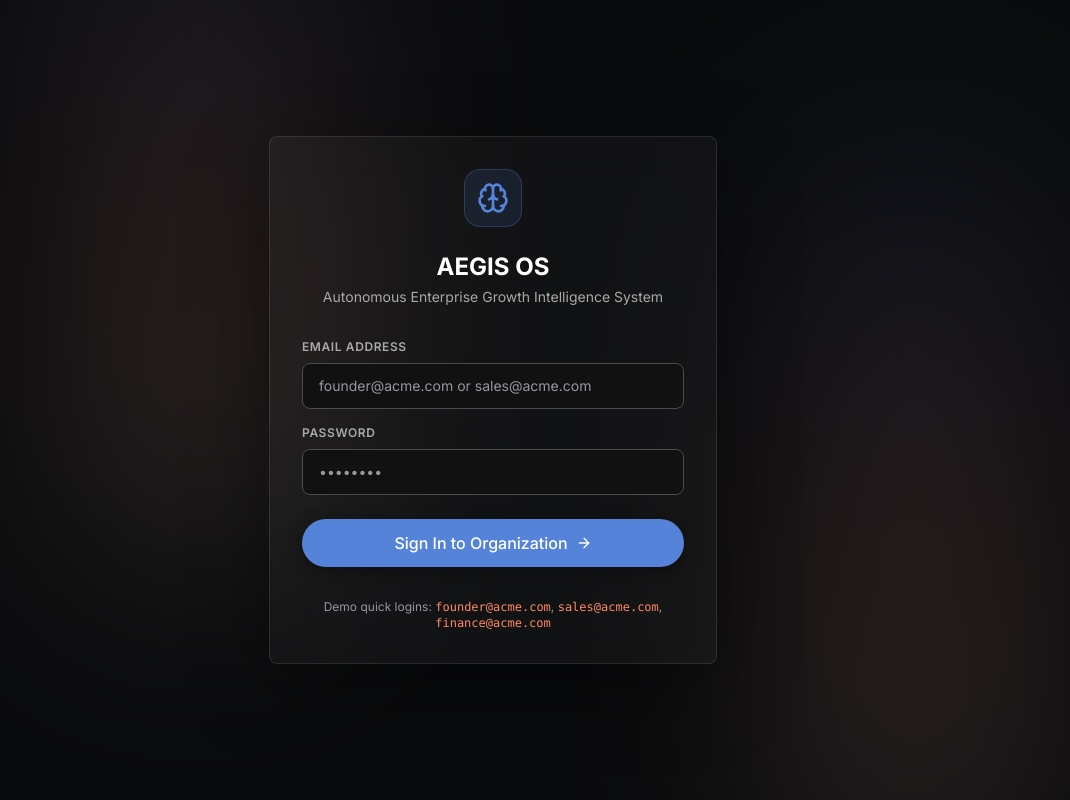
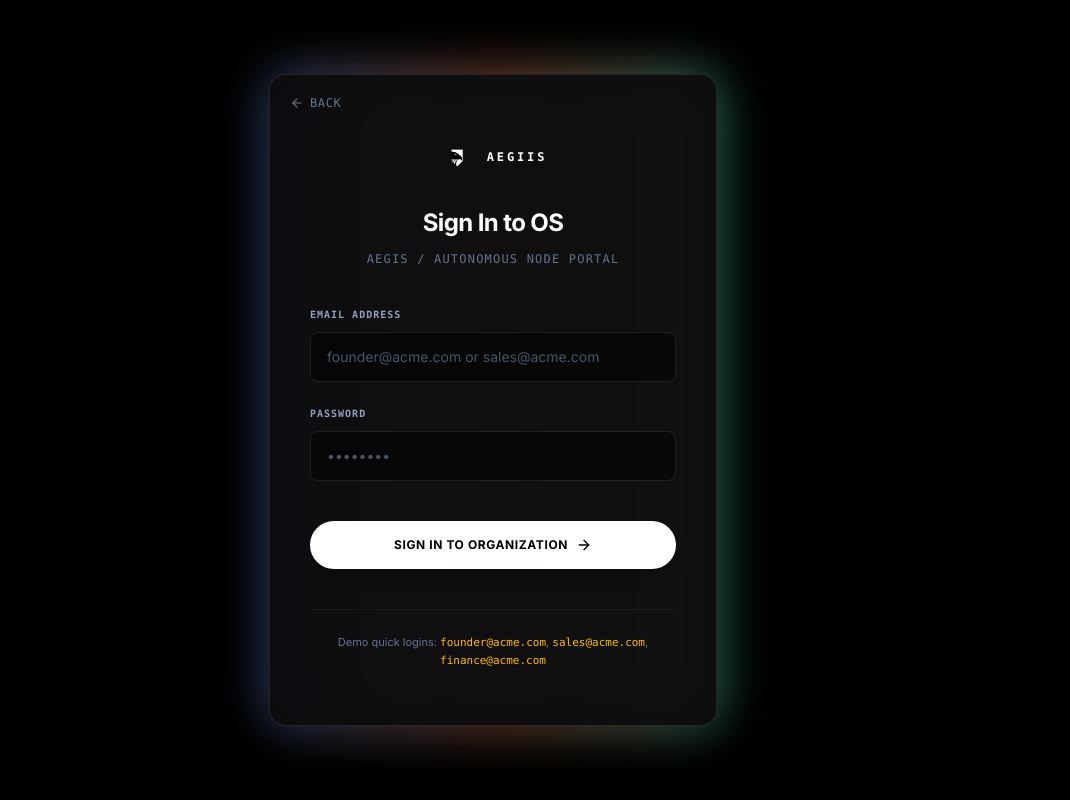
Before and after one commit to AzhaanGlitch/AEGIS, a Next.js app in the folder frontend/: page /login in a window 1280 px wide. Shown: the whole page, without its empty margins (147-1217 px from the left). Built offline with nearby package versions, Linux system fonts and the light colour scheme.

Commit message:
login page ui plained

```diff
--- a/frontend/src/app/login/page.tsx
+++ b/frontend/src/app/login/page.tsx
@@ -3,7 +3,9 @@
 import React, { useState, useEffect } from "react";
 import { useRouter } from "next/navigation";
 import { useApp, Role } from "@/context/AppContext";
-import { Brain, ArrowRight } from "lucide-react";
+import { Brain, ArrowRight, ArrowLeft } from "lucide-react";
+
+import Image from "next/image";
 
 export default function LoginPage() {
   const { user, login } = useApp();
@@ -34,39 +36,75 @@ export default function LoginPage() {
   };
 
   return (
-    <div className="min-h-screen w-full flex items-center justify-center relative bg-void overflow-hidden">
-      {/* Background aurora beams */}
-      <div className="absolute top-[-20%] left-[20%] w-[500px] h-[600px] aurora-beam rounded-full"></div>
-      <div className="absolute bottom-[-10%] right-[10%] w-[400px] h-[500px] aurora-beam rounded-full opacity-10"></div>
+    <div className="min-h-screen w-full flex items-center justify-center relative bg-black overflow-hidden">
 
-      <div className="w-full max-w-md p-8 glass-panel rounded-3xl shadow-xl relative z-10 mx-4">
-        <div className="flex justify-center mb-6">
-          <div className="p-3 bg-electric-iris/12 rounded-2xl border border-electric-iris/30">
-            <Brain className="w-8 h-8 text-electric-iris" />
-          </div>
+      <div className="relative w-full max-w-md mx-4">
+        {/* Glow effect behind the card - slowed down with custom duration */}
+        <div
+          className="absolute inset-0 -m-1 bg-gradient-to-r from-[#5683da] via-[#ff8964] to-[#3ee7c4] rounded-3xl opacity-20 blur-xl animate-pulse pointer-events-none"
+          style={{ animationDuration: "4s" }}
+        />
+
+        {/* Login Card */}
+        <div className="relative z-10 w-full bg-[#0c0c0e]/95 border border-white/10 rounded-2xl px-10 py-14 shadow-2xl backdrop-blur-md">
+
+          {/* Back Button inside the card */}
+          <button
+            type="button"
+            onClick={() => router.push("/")}
+            className="absolute top-5 left-5 flex items-center gap-1.5 text-xs text-slate-500 hover:text-white transition cursor-pointer font-mono uppercase tracking-wider group"
+          >
+            <ArrowLeft className="w-3.5 h-3.5 transition-transform group-hover:-translate-x-0.5" />
+            Back
+          </button>
+
+          <div className="flex flex-col items-center mb-10 mt-2">
+            <button
+              type="button"
+              onClick={() => router.push("/")}
+              className="flex items-center gap-3 mb-8 cursor-pointer hover:opacity-85 transition"
+            >
+              <Image
+                src="/aegis_logo_without_bg.png"
+                alt="AEGIS Logo"
+                width={36}
+                height={36}
+                priority
+              />
+              <span className="font-mono text-xs font-bold uppercase tracking-[0.24em] text-white">
+                AEGIIS
+              </span>
+            </button>
+            <h2 className="text-2xl font-bold text-center text-white tracking-tight font-sans">
+              Sign In to OS
+            </h2>
+            <p className="text-xs text-slate-500 text-center mt-3 uppercase tracking-widest font-mono">
+              AEGIS / Autonomous Node Portal
+            </p>
           </div>
 
-        <h2 className="text-2xl font-bold text-center mb-1 text-white">AEGIS OS</h2>
-        <p className="text-sm text-ash text-center mb-8">Autonomous Enterprise Growth Intelligence System</p>
-
-        <form onSubmit={handleSubmit} className="space-y-4">
+          <form onSubmit={handleSubmit} className="space-y-6">
             <div>
-            <label className="block text-xs font-semibold text-ash uppercase tracking-wider mb-2">Email Address</label>
+              <label className="block text-[10px] font-semibold text-slate-400 uppercase tracking-widest mb-2.5 font-mono">
+                Email Address
+              </label>
               <input
                 type="email"
                 placeholder="founder@acme.com or sales@acme.com"
-              className="w-full px-4 py-3 bg-charcoal border border-slate-edge rounded-lg text-white placeholder-smoke focus:outline-none focus:border-electric-iris transition-colors text-sm"
+                className="w-full px-4 py-3.5 bg-black/50 border border-white/10 rounded-lg text-white placeholder-slate-600 focus:outline-none focus:border-electric-iris focus:ring-1 focus:ring-electric-iris transition text-sm font-sans"
                 value={email}
                 onChange={e => setEmail(e.target.value)}
                 required
               />
             </div>
             <div>
-            <label className="block text-xs font-semibold text-ash uppercase tracking-wider mb-2">Password</label>
+              <label className="block text-[10px] font-semibold text-slate-400 uppercase tracking-widest mb-2.5 font-mono">
+                Password
+              </label>
               <input
                 type="password"
                 placeholder="••••••••"
-              className="w-full px-4 py-3 bg-charcoal border border-slate-edge rounded-lg text-white placeholder-smoke focus:outline-none focus:border-electric-iris transition-colors text-sm"
+                className="w-full px-4 py-3.5 bg-black/50 border border-white/10 rounded-lg text-white placeholder-slate-600 focus:outline-none focus:border-electric-iris focus:ring-1 focus:ring-electric-iris transition text-sm font-sans"
                 value={password}
                 onChange={e => setPassword(e.target.value)}
                 required
@@ -75,14 +113,15 @@ export default function LoginPage() {
 
             <button
               type="submit"
-            className="w-full mt-6 py-3 bg-electric-iris text-white font-medium rounded-full hover:bg-opacity-90 transition-all flex items-center justify-center gap-2 cursor-pointer shadow-md"
+              className="w-full mt-10 py-4 bg-white text-black font-bold rounded-full hover:bg-white/90 transition flex items-center justify-center gap-2 cursor-pointer shadow-lg hover:scale-102 duration-300 font-sans text-xs uppercase tracking-wider"
             >
               Sign In to Organization <ArrowRight className="w-4 h-4" />
             </button>
           </form>
 
-        <div className="mt-8 text-center text-xs text-smoke">
-          Demo quick logins: <code className="text-ember-pulse">founder@acme.com</code>, <code className="text-ember-pulse">sales@acme.com</code>, <code className="text-ember-pulse">finance@acme.com</code>
+          <div className="mt-10 pt-6 border-t border-white/5 text-center text-[11px] text-slate-500 leading-relaxed font-sans">
+            Demo quick logins: <code className="text-amber-400 font-mono">founder@acme.com</code>, <code className="text-amber-400 font-mono">sales@acme.com</code>, <code className="text-amber-400 font-mono">finance@acme.com</code>
+          </div>
         </div>
       </div>
     </div>
```
Lines whose indentation alone changed are shown as unchanged.
